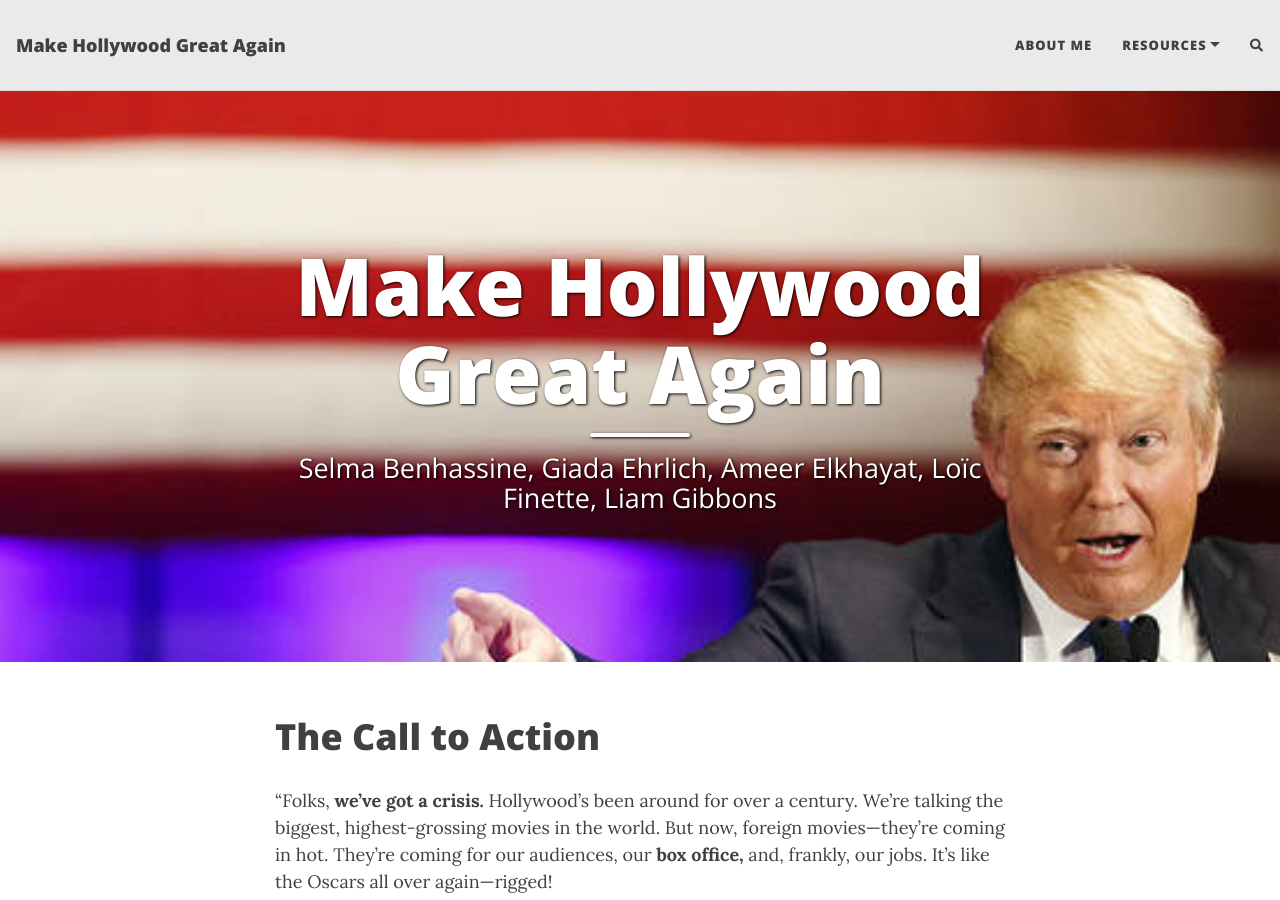
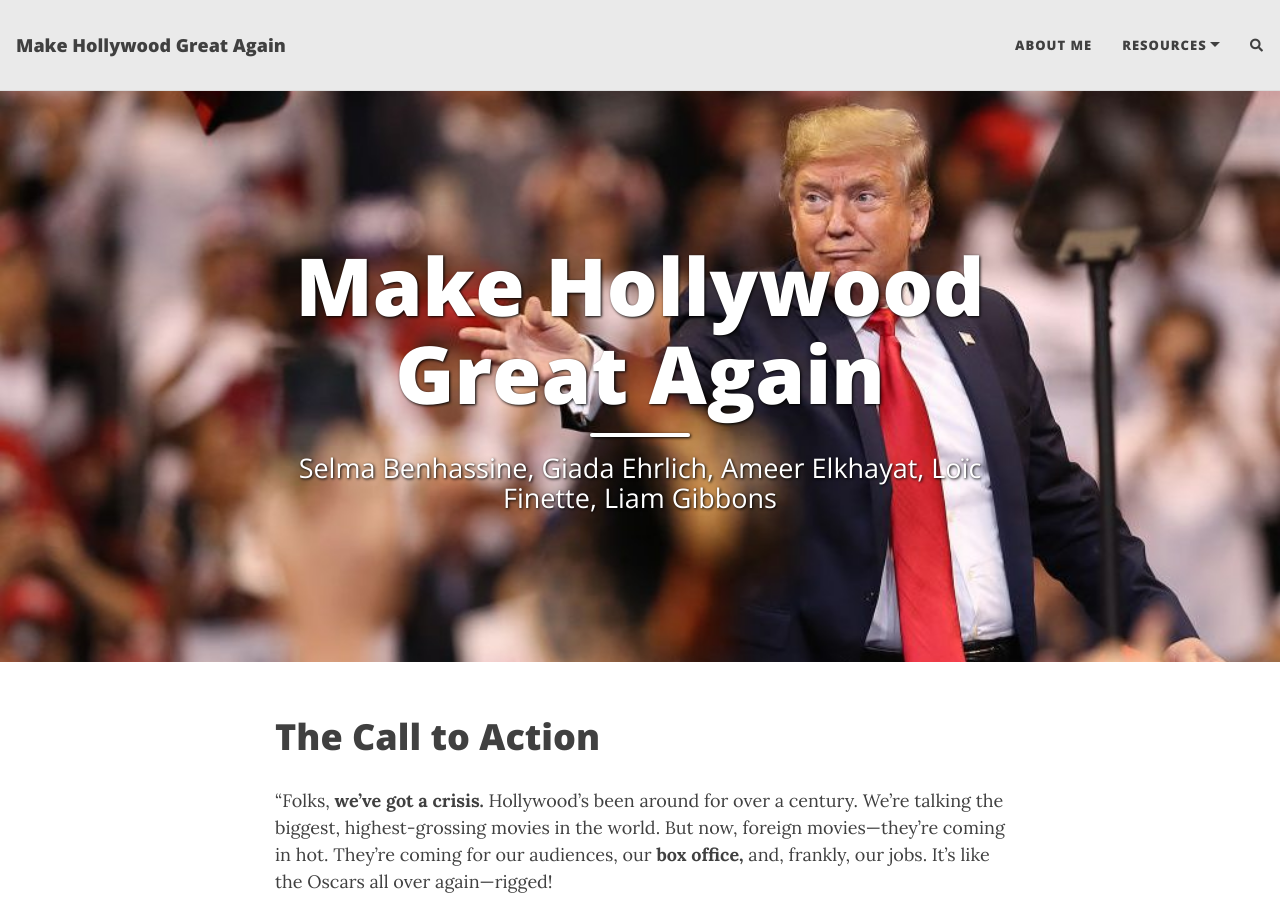
Before and after one commit to epfl-ada/ada-2024-project-thelordsofdata, a Jekyll site: the page built from index.md, in a window 1280 px wide and 900 px high. Built offline with Jekyll 4.4.1, drawn with Linux system fonts in a browser that asks for light colours; nearby versions of some CDN libraries; comment, search, counter and statistics services are not loaded.

Commit message:
try new header pic

```diff
--- a/index.md
+++ b/index.md
@@ -2,7 +2,7 @@
 layout: page
 title: Make Hollywood Great Again
 subtitle: Selma Benhassine, Giada Ehrlich, Ameer Elkhayat, Loïc Finette, Liam Gibbons
-cover-img: assets/img/trump.png
+cover-img: assets/img/trumphat.jpg
 ---
 
 <!-- <link rel="stylesheet" href="assets/css/style.css">
```
Also changed, not shown: assets/img/trumphat.jpg (added).
